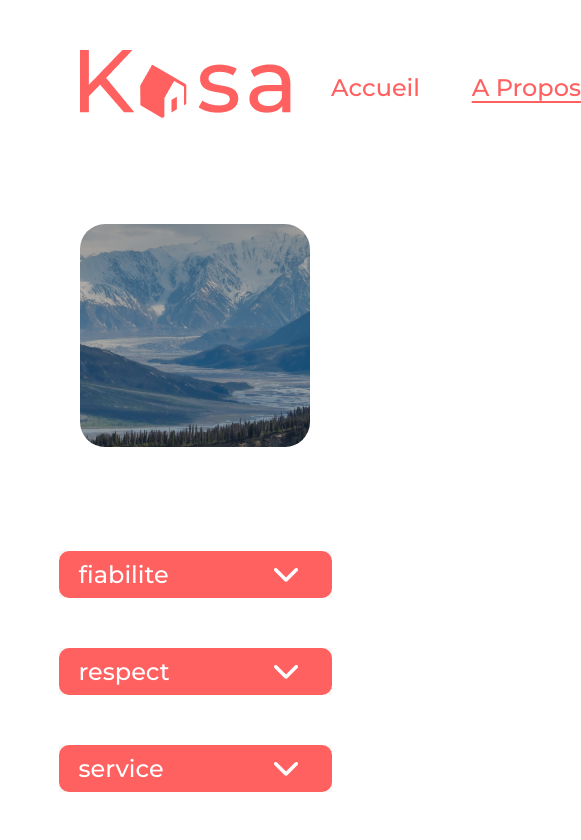
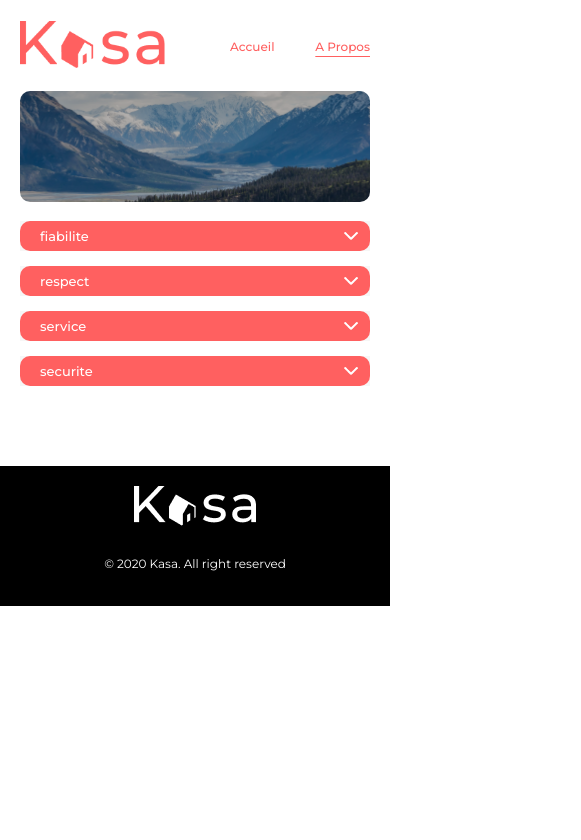
Before and after one commit to Frompath85/P11_Kasa, a React (Vite) app: page /About in a window 390 px wide. Shown: the top 840 px of the page, 581 px wide, since content can reach past the window. Built offline with nearby package versions, Linux system fonts and the light colour scheme.

Commit message:
mobile Css

```diff
--- a/src/components/Card/Card.css
+++ b/src/components/Card/Card.css
@@ -20,3 +20,16 @@
     top: 280px;
     width: 300px;
 }
+@media screen and (max-width: 768px) {
+    .Card {
+        height: 255px;
+        width: 100%;
+    }
+    .Card img{
+        height: 255px;
+         width: 100%;
+    }
+    .Card figcaption{
+        top: 205px;
+    }
+}
--- a/src/components/Slider/Slider.css
+++ b/src/components/Slider/Slider.css
@@ -30,3 +30,37 @@
     top: 400px;
     left: 50%;
 }
+
+@media screen and (max-width: 768px ){
+.Carrousel{
+    padding: 20px 20px 0px 20px;
+    height: 255px;
+}
+.LogementImage{
+    height: 255px;
+}
+.ChevronNext{
+    top: 135px;
+    right: 20px;
+
+}
+.ChevronNext img{
+     width: 24px;
+    height: 24px;
+}
+.ChevronBack{
+    top: 135px;
+    left: 20px;
+}
+.ChevronBack img{
+    width: 24px;
+    height: 24px;
+}
+.NumberPage {
+    top: 233px;
+    left: 48%;
+    font-size: 14px;
+}
+
+
+}
--- a/src/components/Tag/tag.css
+++ b/src/components/Tag/tag.css
@@ -11,3 +11,10 @@
     margin-right: 10px;
 
 }
+@media screen and (max-width: 768px ){
+    .tag{
+        font-size: 10px;
+        height: 18px;
+        min-width: 100px;
+    }
+}
--- a/src/components/banner/banner.css
+++ b/src/components/banner/banner.css
@@ -6,15 +6,34 @@ padding: 50px 80px 0px 80px;
     border-radius: 25px;
     height: 223px;
     width: 100%;
-    margin: 50px 0px;
     object-fit: cover;
     filter: brightness(70%);
 }
 .banner h1{
     position: absolute;
-top: 30%;
+    top: 48%;
     left: 25%;
     color: white;
     font-size: 48px;
     font-weight: 500;
+    margin:  0px;
+    text-align: left;
 }
+
+@media screen and (max-width: 768px) {
+
+    .banner {
+        padding: 20px 20px 0px 20px;
+    }
+    .banner h1{
+        font-size: 22px;
+        width: 220px;
+        top: 35%;
+        left: 10%;
+    }
+    .banner img{
+        margin: 0px;
+        height: 111px;
+        border-radius: 10px;
+    }
+   }
--- a/src/components/collapse/collapse.css
+++ b/src/components/collapse/collapse.css
@@ -2,6 +2,7 @@
     display: flex;
     flex-direction: column;
     align-items: center;
+    padding: 10px 180px;
 }
 .CollapseSectionAbout p {
     font-size: 24px;
@@ -20,8 +21,8 @@
 
 .Collapse{
     background-color: #F6F6F6;
-    width: 70%;
-    margin: 50px 0px 0px 0px;
+    width: 100%;
+    margin: 20px 0px;
 }
 .CollapseTitle{
     background-color: #FF6060;
@@ -39,12 +40,12 @@
     margin: 0px;
 }
 .CollapseTitle img{
-    padding: 10px 30px;
+    padding: 0px 30px;
 }
 .CollapseContent {
     color: #FF6060;
     font-weight: 400;
-    padding: 20px 10px 10px 20px;
+    padding: 20px 10px 12px 20px;
     margin: 0px;
     text-align: left;
 }
@@ -60,3 +61,31 @@
     text-align: left;
     margin: 10px 20px;
 }
+@media screen and (max-width: 768px) {
+    .CollapseSectionAbout{
+        padding: 0px 20px;
+    }
+    .CollapseSectionAbout p {
+        font-size: 13px;
+    }
+    .CollapseTitle{
+        height: 30px;
+        border-radius: 10px;
+    }
+    .CollapseTitle img{
+        max-width: 18px;
+        max-height: 18px;
+        padding: 0px 10px;
+    }
+    .Collapse{
+        margin: 15px 0px 0px 0px;
+    }
+    .CollapseSectionLogement{
+        flex-direction: column;
+        padding: 20px 20px 0px 20px;
+        gap: 15px;
+    }
+    .CollapseSectionLogement p{
+        font-size: 13px;
+    }
+}
--- a/src/components/footer/footer.css
+++ b/src/components/footer/footer.css
@@ -1,15 +1,21 @@
 footer {
-    width: 100%;
+    width: auto;
     height: 100px;
     background-color: black;
     padding: 20px;
     display: flex;
     align-items: center;
     flex-direction: column;
-    margin-top: 100px;
+    margin-top: 80px;
   }
   footer p{
     color: white;
     font-size: 24px;
     margin: 30px 0px 10px 0px;
   }
+
+  @media screen and (max-width: 768px) {
+    footer p{
+      font-size: 12px;
+    }
+  }
--- a/src/components/header/header.css
+++ b/src/components/header/header.css
@@ -23,3 +23,18 @@ header{
   .active{
     text-decoration: underline;
   }
+  @media screen and (max-width: 768px) {
+    header{
+      padding: 20px 20px 0px 20px;
+    }
+    header img{
+      width:145px ;
+      height: 47px ;
+    }
+    header a{
+      font-size: 12px;
+    }
+    header ul{
+      width: 140px;
+    }
+  }
--- a/src/pages/Home/Home.css
+++ b/src/pages/Home/Home.css
@@ -1,6 +1,6 @@
 .SectionCard{
     background :#F6F6F6;
-    margin: 0px 80px;
+    margin: 40px 80px;
     padding: 40px ;
     border-radius: 25px;
     display: grid;
@@ -8,3 +8,14 @@
     justify-content: space-evenly;
     gap: 40px;
 }
+@media screen and (max-width: 768px) {
+
+    .SectionCard{
+        margin: 20px;
+        padding: 0px;
+        background: white;
+        display: flex;
+        flex-direction: column;
+        gap: 20px;
+    }
+}
--- a/src/pages/Logement/Logement.css
+++ b/src/pages/Logement/Logement.css
@@ -1,7 +1,12 @@
-.description{
-display: flex;
-justify-content: space-between;
-padding: 30px 80px 0px 80px;
+.Logement-div{
+    display: flex;
+    justify-content: space-between;
+}
+.description-and-tag{
+    display: flex;
+    flex-direction: column;
+    justify-content: space-between;
+    padding: 30px 80px 0px 80px;
 }
 .Title-div{
     align-items: flex-start;
@@ -22,10 +27,13 @@ padding: 30px 80px 0px 80px;
     display: flex;
     justify-content: flex-end;
     gap: 15px;
+    align-items: center;
 }
 .Author-div p{
     font-size: 18px;
     font-weight: 500;
+    width: 85px;
+    text-align: right;
 }
 
 .Author-div img{
@@ -33,8 +41,9 @@ padding: 30px 80px 0px 80px;
     height: 64px;
     border-radius: 50%;
 }
-.tag-and-rating{
+.Author-and-rating{
     display: flex;
+    flex-direction: column;
 justify-content: space-between;
 padding: 20px 80px 0px 80px;
 }
@@ -45,3 +54,41 @@ padding: 20px 80px 0px 80px;
     display: flex;
     gap: 10px;
 }
+
+@media screen and (max-width: 768px ){
+    .Logement-div{
+        flex-direction: column;
+    }
+    .description-and-tag{
+        padding: 20px 20px 0px 20px;
+    }
+    .Title-div h1 {
+        font-size: 18px;
+    }
+    .Title-div p {
+        font-size: 14px;
+        margin: 10px 0px;
+    }
+    .Author-and-rating{
+        padding: 20px 20px 0px 20px;
+        flex-direction: row-reverse;
+        align-items: center;
+    }
+    .rating-div{
+        gap: 5px;
+    }
+    .rating-div img{
+        width: 18px;
+        height: 18px;
+    }
+    .Author-div p{
+        font-size: 12px;
+        margin: auto;
+        width: 63px;
+        text-align: right;
+    }
+    .Author-div img{
+        width: 32px;
+        height: 32px;
+    }
+}
--- a/src/pages/NotFoundPage/NotFoundPage.css
+++ b/src/pages/NotFoundPage/NotFoundPage.css
@@ -2,7 +2,7 @@ h1{
     font-size: 288px;
     color: #FF6060;
     text-align: center;
-    margin : 100px 0px 50px 0px
+    margin : 100px 0px 50px 0px;
 }
 p{
     font-size: 36px;
@@ -15,3 +15,16 @@ p{
     text-align: center;
     display: block;
 }
+@media screen and (max-width: 768px ){
+    h1{
+       font-size:  96px;
+       margin-bottom: 20px;
+    }
+    p{
+        font-size: 18px;
+        margin-bottom: 100px;
+    }
+    .LinkHomePage{
+        font-size: 14px;
+    }
+}
```
Lines whose indentation alone changed are shown as unchanged.
